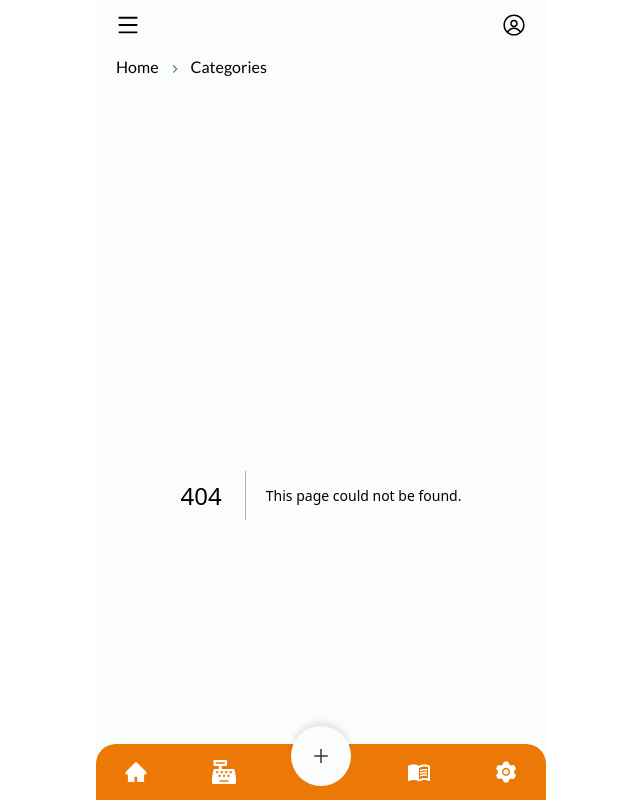
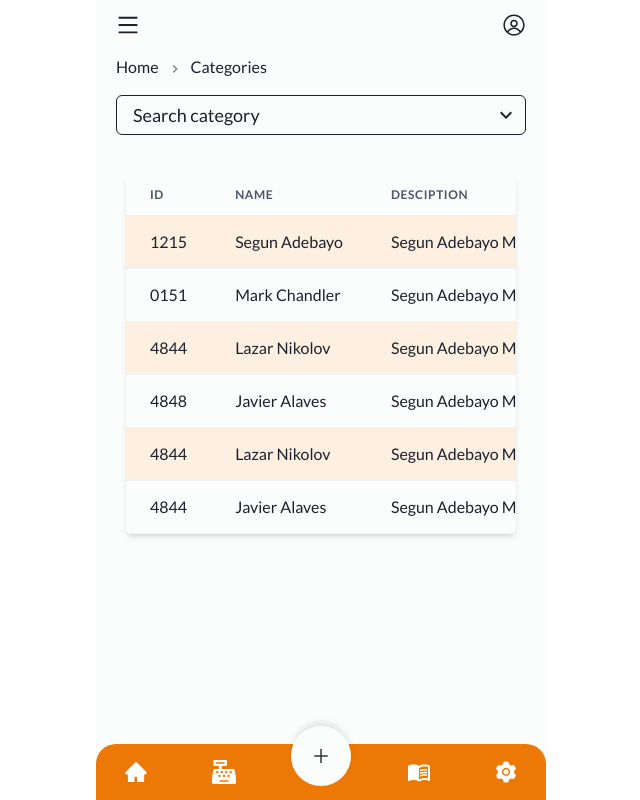
Before and after one commit to Taimoorkhan1122/restaurantPOS, a Next.js app: page /Categories in a window 1280 px wide. Before the commit this address had no page. Shown: the whole page, without its empty margins (319-959 px from the left). Built offline with nearby package versions, Linux system fonts and the light colour scheme.

Commit message:
completed category page

```diff
--- /dev/null
+++ b/pages/Categories.tsx
@@ -0,0 +1,79 @@
+import {
+    Box,
+    Select,
+    VStack,
+    Table,
+    Thead,
+    Tbody,
+    Tr,
+    Th,
+    Td,
+    TableContainer,
+} from "@chakra-ui/react";
+
+const data = [
+    { id: '1215', name: 'Segun Adebayo', desc: 'Segun Adebayo Mark Chandler Lazar ' },
+    { id: '0151', name: 'Mark Chandler', desc: 'Segun Adebayo Mark Chandler Lazar ' },
+    { id: '4844', name: 'Lazar Nikolov', desc: 'Segun Adebayo Mark Chandler Lazar ' },
+    { id: '4848', name: 'Javier Alaves', desc: 'Segun Adebayo Mark Chandler Lazar ' },
+    { id: '4844', name: 'Lazar Nikolov', desc: 'Segun Adebayo Mark Chandler Lazar ' },
+    { id: '4844', name: 'Javier Alaves', desc: 'Segun Adebayo Mark Chandler Lazar ' },
+]
+
+
+const Categories = () => {
+    return (
+        <Box mx="20px">
+            <VStack gap="20px">
+                <Select
+                    placeholder="Search category"
+                    size="md"
+                    _focusVisible={{
+                        outline: "none",
+                    }}
+                >
+                    <option value="option3">Food</option>
+                    <option value="option1">Time</option>
+                    <option value="option2">Dish</option>
+                </Select>
+
+            </VStack>
+
+            <Box mx={'10px'} borderRadius={5} boxShadow={'md'} my={10}  >
+
+
+                <TableContainer >
+                    <Table  >
+                        <Thead>
+                            <Tr>
+                                <Th>ID</Th>
+                                <Th>Name</Th>
+                                <Th >Desciption</Th>
+                            </Tr>
+                        </Thead>
+                        <Tbody>
+                            {data?.map((item, index) => {
+                                return (
+
+                                    <Tr bg={index % 2 ? '' : '#FEF0E1'} key={index} >
+                                        <Td>{item.id}</Td>
+                                        <Td>{item?.name}</Td>
+                                        <Td >{item?.desc}</Td>
+                                    </Tr>
+                                )
+                            })}
+
+                        </Tbody>
+                    </Table>
+                </TableContainer>
+
+            </Box>
+
+
+
+
+        </Box >
+    );
+};
+
+export default Categories;
--- a/pages/Menu.tsx
+++ b/pages/Menu.tsx
@@ -1,8 +1,6 @@
 import {
-    Badge,
     Box,
     CardBody,
-    CardHeader,
     Flex,
     Grid,
     GridItem,
@@ -13,8 +11,6 @@ import {
     Text,
     VStack,
 } from "@chakra-ui/react";
-import { Line } from 'react-chartjs-2';
-import Breadcrump from "../components/Breadcrump";
 import CardContainer from "../components/Card";
 import Image from 'next/image'
 import { FiEdit } from 'react-icons/fi'
```
Also changed, not shown: 1 other file (tests, documents, lock files or other folders).
